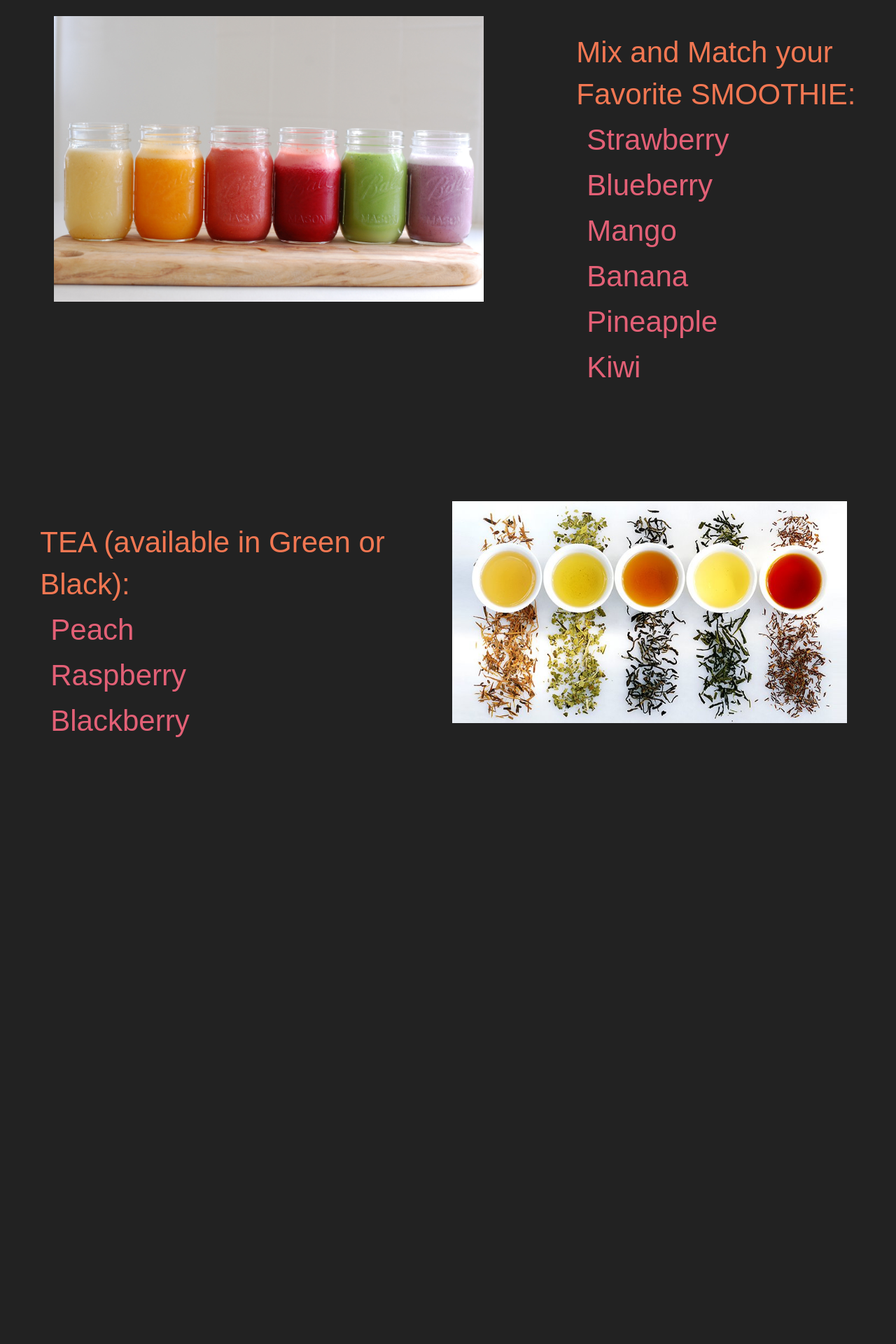
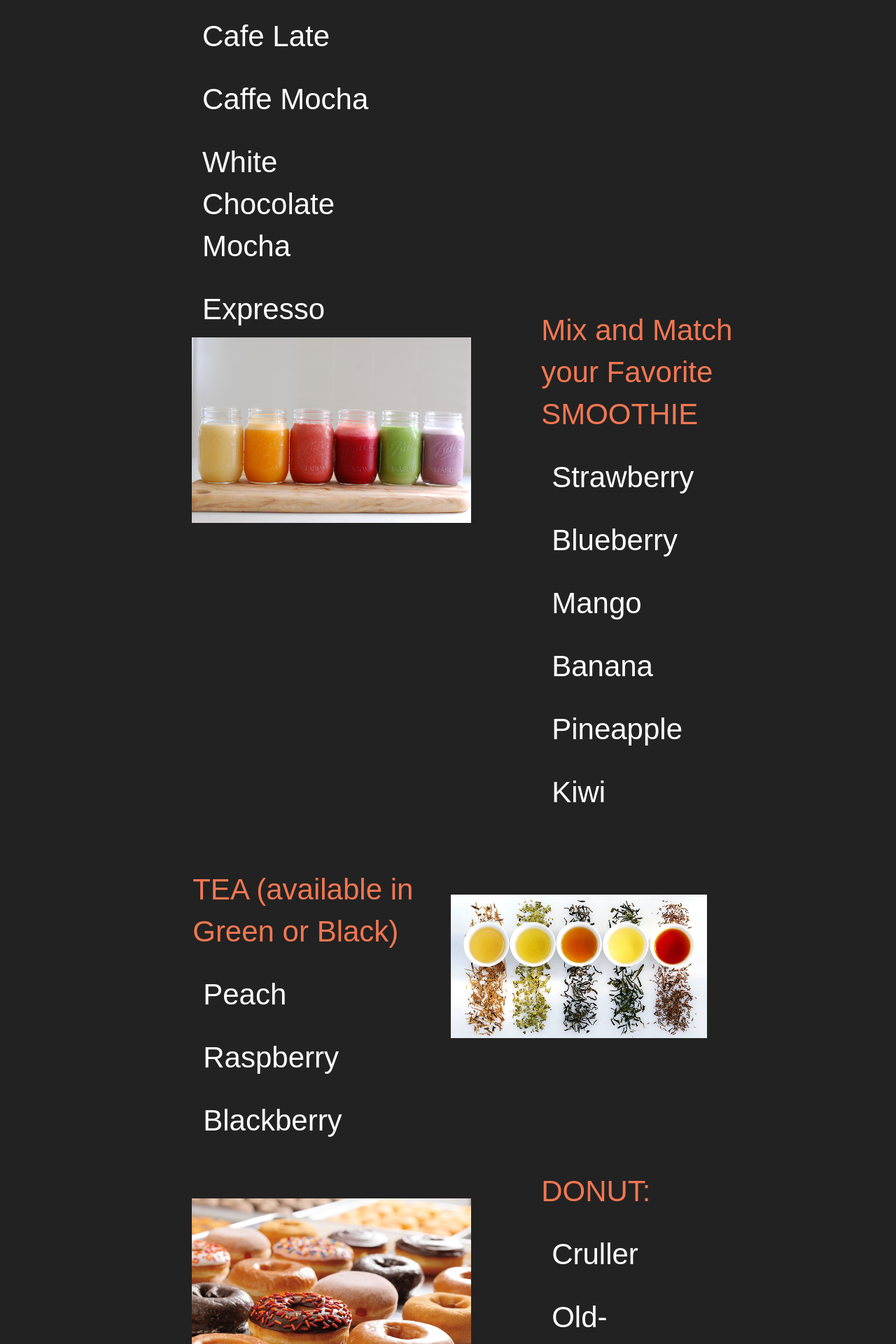
Before and after one commit to NamHongDo/CIS408FinalProject, a PHP site: page /menu.html in a window 1280 px wide. Shown: the part 1400-3320 px from the top of the page at 70% size. Before the commit the page ends 2453 px from the top, so only its background shows below. Run offline with PHP 8.4, Linux system fonts and the light colour scheme; some libraries are stand-ins or nearby versions; grey boxes are pictures that could not be loaded.

Commit message:
Added about, gallery, contact information

```diff
--- a/css/custom.css
+++ b/css/custom.css
@@ -3,8 +3,11 @@
 }
 .navbar-default{
   background-color: #212121;
-  border-color:#222222;
+  border-color:#212121;
+  //border-color:#ffffff;
   margin-bottom:0;
+  width:520px;
+  margin:0 auto;
 }
 .navbar-default .navbar-nav > .active > a,
 .navbar-default .navbar-nav > .active > a:hover,
@@ -12,7 +15,8 @@
   color: #ffffff;
   background-color: #f27752;
   font-size: 90%;
-  font-family: 'Raleway',sans-serif;
+  //font-family: 'Raleway',sans-serif;
+  font-family: Papyrus, fantasy;
   padding: 15px;
   font-weight: 700;
 }
@@ -23,13 +27,12 @@
 .navbar-default .navbar-nav > li > a {
   color:  #ffffff;
   font-size: 90%;
-  font-family: 'Raleway',sans-serif;
+  //font-family: 'Raleway',sans-serif;
+  font-family: Papyrus, fantasy;
   padding: 15px;
   font-weight: 700;
 }
-.navbar-default ul{
-    margin-left: 40%;
-}
+
 li.dropdown:hover > .dropdown-menu {
     display: block;
     background-color:#222222;
@@ -45,10 +48,7 @@
     background-color: transparent;
     font-weight: 700;
 }
-.carousel-inner{
-  height:45%;
-  width:100%;
-}
+
 .carousel-indicators li{
     background-color:#f27752;
     border-color:#f27752;
@@ -61,25 +61,40 @@
   width:17px;
   height:17px;
 }
-#logo{
-    margin-left: 43%;
-}
-img {
-    width: 100%;
+#logo img{
+  display:block;
+  margin:0 auto;
+  max-width: 100%;
 }
 
+.carousel-inner img{
+  display:block;
+  margin:0 auto;
+  max-width: 100%;
+
+}
+
+/*
+------> *** <------
+    MENU segment
+------> *** <------
+                    */
 .outer{
+  //border: 4px solid white ;
+  padding: 10px;
   margin-top:5%;
-  margin-left:15%;
+  display:block;
+  margin:5% auto 10%;
   height:40%;
-  width: 70%;
+  width: 58%;
   display: block;
 }
 
 .centerdiv > div{
   display: inline-block;
-  padding: 30px;
+  padding: 2%;
   position: relative;
+  margin:0 auto;
 }
 
 .centerdiv > div > b{
@@ -91,18 +106,31 @@
   font-weight: 700;
 }
 
-.centerdiv>div>a :hover{
-  -webkit-box-shadow: 0px 0px 30px 0px #f27752;
+#pic1 :hover{
+    -webkit-box-shadow: 0px 0px 100px 0px #e7d2d8;
+}
+
+#pic2 :hover{
+    -webkit-box-shadow: 0px 0px 100px 0px #bc462a;
+}
+
+#pic3 :hover{
+    -webkit-box-shadow: 0px 0px 100px 0px #774162;
+}
+
+#pic4 :hover{
+    -webkit-box-shadow: 0px 0px 100px 0px #e4d58a;
 }
 
 .coffee{
-//border: 1px solid green ;
-  width: 100%;
-  height:700px;
+  //border: 2px solid green ;
+  height:900px;
+  margin:0 auto;
+  max-width: 65%;
 }
 
 .coffeemenu{
-//border: 1px solid white ;
+  //border: 10px solid red;
   width: 40%;
   height:100%;
   float:left;
@@ -112,11 +140,9 @@
   font-family: Papyrus, fantasy;
   list-style-type: none;
   padding-top: 10px;
-  margin-top: -1px;
   margin-left:3%;
-
   font-size: 300%;
-  padding-top: 100px;
+  padding-top: 10px;
 }
 
 #coffeeHeader li{
@@ -124,33 +150,37 @@
 }
 
 #coffeeMenuItems li{
-    color:#e36076;
-    padding-top:5px;
+    color:#ffffff;
+    padding-top:30px;
     padding-left: 15px;
 }
 
 .cofeepic{
   width: 60%;
   height:100%;
-  //border: 20px solid white ;
+  //border: 10px solid white ;
+  padding-top:10%;
   float:right;
+  margin:0 auto;
 }
 
 #coffee1{
-  float:right;
+  float:left;
   max-width: 100%;
   max-height: 100%;
-  padding-top:15%;
+  padding :10%;
 }
 
 .smoothie{
-  //border: 1px solid green ;
+//border: 10px solid green ;
   width: 100%;
-  height:700px;
+  height:800px;
+  max-width: 65%;
+  margin:auto;
 }
 
 .smoothiemenu{
-  //border: 1px solid white ;
+  //border: 10px solid red ;
   width: 40%;
   height:100%;
   float:right;
@@ -160,10 +190,8 @@
   font-family: Papyrus, fantasy;
   list-style-type: none;
   padding-top: 10px;
-  margin-top: -1px;
   margin-left:3%;
   font-size: 300%;
-  padding-top: 100px;
 }
 
 
@@ -172,8 +200,8 @@
 }
 
 #smoothieMenuItems li{
-    color:#e36076;
-    padding-top:5px;
+    color:#ffffff;
+    padding-top:30px;
     padding-left: 15px;
 }
 
@@ -185,15 +213,16 @@
 }
 
 #smoothie1{
-  float:left;
   max-width: 100%;
   max-height: 100%;
   padding :10%;
 }
+
 .tea{
-  //border: 1px solid green ;
-  width: 100%;
-  height:500px;
+  //border: 2px solid green ;
+  height:430px;
+  margin: auto;
+  max-width: 65%;
 }
 
 .teamenu{
@@ -210,7 +239,6 @@
 }
 
 #tea1{
-  float:right;
   max-width: 100%;
   max-height: 100%;
   padding :10%;
@@ -222,7 +250,7 @@
   margin-top: -1px;
   margin-left:3%;
   font-size: 300%;
-  padding-top: 100px;
+  padding-top: 10px;
 }
 
 #teaHeader li{
@@ -230,18 +258,262 @@
 }
 
 #teaMenuItems li{
-    color:#e36076;
+    color:#ffffff;
     padding-top:5px;
     padding-left: 15px;
+    padding-top:30px;
 }
 
 
 .donut{
-  //border: 1px solid green ;
+  //border: 10px solid green ;
   width: 100%;
   height:800px;
+  max-width: 65%;
+  margin: auto;
 }
 
-.hide-image {
-   display: none;
- }
+.donutmenu{
+  //border: 10px solid red ;
+  width: 40%;
+  height:100%;
+  float:right;
+}
+
+.donutmenu ul{
+  font-family: Papyrus, fantasy;
+  list-style-type: none;
+  padding-top: 10px;
+  margin-left:3%;
+  font-size: 300%;
+}
+
+#donutHeader li{
+    color:#f27752;
+}
+
+#donutMenuItems li{
+    color:#ffffff;
+    padding-top:30px;
+    padding-left: 15px;
+}
+
+.donutpic{
+  width: 60%;
+  height:100%;
+  //border: 20px solid white ;
+  float:left;
+}
+
+#donut1{
+  max-width: 100%;
+  max-height: 100%;
+  padding :10%;
+}
+
+/*
+------> *** <------
+    ABOUT segment
+------> *** <------
+                    */
+.aboutMaster{
+  //border:3px solid white;
+  height: 1600px;
+  width: 1000px;
+  display:block;
+  margin:0 auto;
+}
+
+.historyHeader{
+  font-family: Papyrus, fantasy;
+  color:#f27752;
+  font-size: 400%;
+  padding-top:100px;
+}
+
+.historyList{
+  font-family: Papyrus, fantasy;
+  color:#ffffff;
+  font-size: 200%;
+  padding-top:10px;
+  padding-left:20px;
+}
+
+.offerHeader{
+  font-family: Papyrus, fantasy;
+  color:#f27752;
+  font-size: 400%;
+  padding-top: 50px;
+}
+
+.offerList{
+  font-family: Papyrus, fantasy;
+  color:#ffffff;
+  font-size: 200%;
+  padding-top:10px;
+  padding-left:20px;
+}
+
+.achieveHeader{
+  font-family: Papyrus, fantasy;
+  color:#f27752;
+  font-size: 400%;
+  padding-top: 50px;
+}
+
+.achieveList{
+  font-family: Papyrus, fantasy;
+  color:#ffffff;
+  font-size: 200%;
+  padding-top:10px;
+  padding-left:20px;
+}
+/*
+------> *** <------
+    GALERY segment
+------> *** <------
+                    */
+.galeryMaster{
+  //border:3px solid white;
+  height: 1500px;
+  width: 1000px;
+  margin:0 auto;
+}
+.gal1{
+  //border:3px solid white;
+  height: auto;
+  width: 60%;
+  float:left;
+}
+.gal2{
+  //border:3px solid red;
+  height: 300px;
+  width: 40%;
+  float:left;
+
+}
+.gal3{
+  //border:3px solid green;
+  height: auto;
+  width: 40%;
+  float:right;
+}
+.gal4{
+  //border:3px solid orange;
+  height: auto;
+  width: 30%;
+  float:left;
+}
+.gal5{
+  //border:3px solid blue;
+  height: auto;
+  width: 30%;
+  float:left;
+}
+.gal6{
+  //border:3px solid white;
+  height: auto;
+    width: 40%;
+  float:right;
+}
+
+.gal7{
+  //border:3px solid white;
+  height: auto;
+  width: 60%;
+  float:right;
+}
+
+
+/*
+------> *** <------
+    CONTACT segment
+------> *** <------
+                    */
+.contactMaster{
+  //border:3px solid white;
+  height: 800px;
+  width: 1100px;
+  display:block;
+  margin:0 auto;
+}
+
+.copperMap{
+  //border:3px solid white;
+  height: auto;
+  width: auto;
+  float: left;
+  padding-top: 25px;
+  display: inline-block;
+
+}
+
+.mapText{
+  font-family: Papyrus, fantasy;
+  color:#f27752;
+  font-size: 200%;
+  padding-bottom:20px;
+  padding-left:50px;
+}
+
+.address{
+  //border:3px solid red;
+  height: 300px;
+  width: 400px;
+  float: right;
+  padding-top: 125px;
+}
+
+.addressHeader{
+    //border:3px solid white;
+    height: auto;
+    width: 100%;
+    font-family: Papyrus, fantasy;
+    color:#f27752;
+    float: left;
+}
+
+.addressInfo{
+//border:3px solid green;
+  height: auto;
+  width: 100%;
+  font-family: Papyrus, fantasy;
+  color:#ffffff;
+  float: left;
+  padding-top:20px;
+}
+
+.hours{
+  //border:3px solid green;
+  height: 200px;
+  width: 400px;
+  float: right;
+}
+.hoursHeader{
+//border:3px solid white;
+  height: auto;
+  width: 100%;
+  font-family: Papyrus, fantasy;
+  color:#f27752;
+  float: left;
+}
+
+.hoursFirst{
+  //border:3px solid green;
+  height: auto;
+  width: 30%;
+  font-family: Papyrus, fantasy;
+  color:#ffffff;
+  float: left;
+  padding-top:20px;
+}
+
+.hourSecond{
+  //border:3px solid green;
+  height: auto;
+  width: 70%;
+  font-family: Papyrus, fantasy;
+  color:#ffffff;
+  float: right;
+  padding-top:20px;
+}
--- a/menu.html
+++ b/menu.html
@@ -17,27 +17,31 @@
             <li class="active"><a href="menu.html">MENU</a></li>
             <li><a href="about.html">ABOUT</a></li>
             <li><a href="gallery.html">GALLERY</a></li>
+            <li><a href="contact.html">CONTACT</a></li>
           </ul>
         </div>
       </nav>
 
+      <div id=logo>
+        <img src="image/CopperMoon.png" style="width:200px;height:200px;">
+      </div>
 
       <div class="outer">
         <div class="centerdiv">
         <div>
-          <a href="#A" data-target="A"><img src="image/coffee.jpg" class="img-responsive img-circle " alt="Cinque Terre" style="width:200px;height:200px;"> </a>
+          <a id ="pic1" href="#A" data-target="A"><img src="image/coffee.jpg" class="img-responsive img-circle " alt="Cinque Terre" style="width:200px;height:200px;"> </a>
           <b>Coffee </b>
         </div>
         <div>
-          <a href="#B" data-target="B"><img src="image/smoothie.jpg" class="img-responsive img-circle" alt="Cinque Terre"style="width:200px;height:200px;"></a>
+          <a id ="pic2" href="#B" data-target="B"><img src="image/smoothie.jpg" class="img-responsive img-circle" alt="Cinque Terre"style="width:200px;height:200px;"></a>
           <b>Smoothie </b>
         </div>
         <div>
-          <a href="#C" data-target="C"><img src="image/tea.jpg"  class="img-responsive img-circle" alt="Cinque Terre" style="width:200px;height:200px;"></a>
+          <a id ="pic3" href="#C" data-target="C"><img src="image/tea.jpg"  class="img-responsive img-circle" alt="Cinque Terre" style="width:200px;height:200px;"></a>
           <b>Tea </b>
         </div>
         <div>
-          <a href="#D" data-target="D"><img src="image/donut.jpg" class="img-responsive img-circle" alt="Cinque Terre"style="width:200px;height:200px;"></a>
+          <a id ="pic4" href="#D" data-target="D"><img src="image/donut.jpg" class="img-responsive img-circle" alt="Cinque Terre"style="width:200px;height:200px;"></a>
           <b>Donut </b>
         </div>
       </div>
@@ -47,7 +51,7 @@
       <div class="coffeemenu">
         <ul>
           <div id="coffeeHeader">
-            <li >COFFEE:</li>
+            <li >COFFEE</li>
           </div>
           <div id="coffeeMenuItems">
               <li>Fresh Brew Coffee</li>
@@ -70,7 +74,7 @@
       <div class="smoothiemenu">
         <ul>
           <div id="smoothieHeader">
-            <li>Mix and Match your Favorite SMOOTHIE:</li>
+            <li>Mix and Match your Favorite SMOOTHIE</li>
           </div>
           <div id="smoothieMenuItems">
             <li>Strawberry</li>
@@ -91,7 +95,7 @@
       <div class="teamenu">
         <ul>
           <div id="teaHeader">
-            <li >TEA (available in Green or Black):</li>
+            <li >TEA (available in Green or Black)</li>
           </div>
           <div id="teaMenuItems">
             <li>Peach</li>
@@ -107,8 +111,20 @@
 
     <div class="donut"id="D">
       <div class="donutmenu" >
+        <ul>
+          <div id="donutHeader">
+            <li >DONUT:</li>
+          </div>
+          <div id="donutMenuItems">
+            <li>Cruller</li>
+            <li>Old-Fashioned Donut</li>
+            <li>Blueberry Donut</li>
+            <li>Sour Cream Donut</li>
+          </div>
+        <ul>
       </div>
       <div class="donutpic">
+        <img id=donut1 src="image/donut1.jpg" >
       </div>
     </div>
 
```
Also changed, not shown: about.html (+42 -1 lines), contact.html (added, +70 -0 lines), gallery.html (+42 -1 lines), home.html (+5 -4 lines), image/donut1.jpg (added), image/gallery/gal1.jpg (added), image/gallery/gal2.jpg (added), image/gallery/gal3.jpg (added), image/gallery/gal4.jpg (added), image/gallery/gal5.jpg (added), image/gallery/gal6.jpg (added), image/gallery/gal7.jpg (added), image/gallery/gal8.jpg (added).
